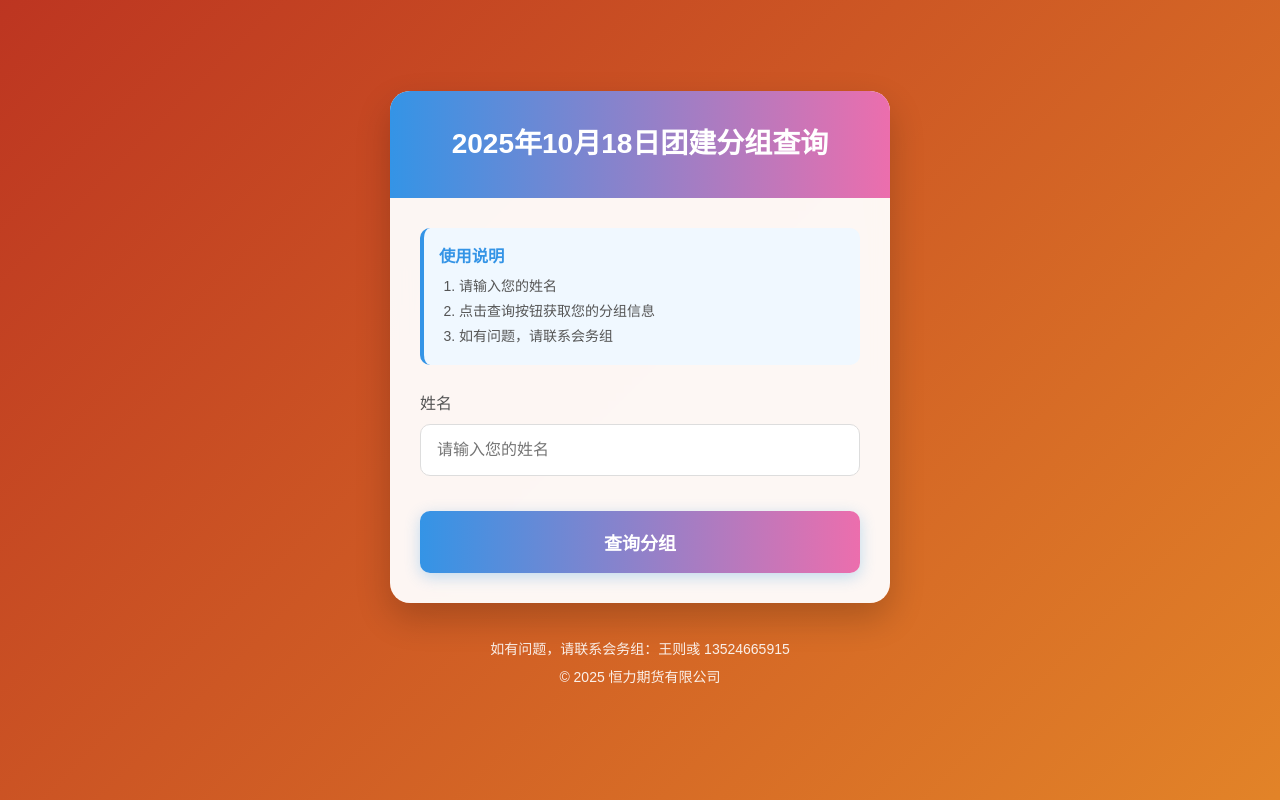
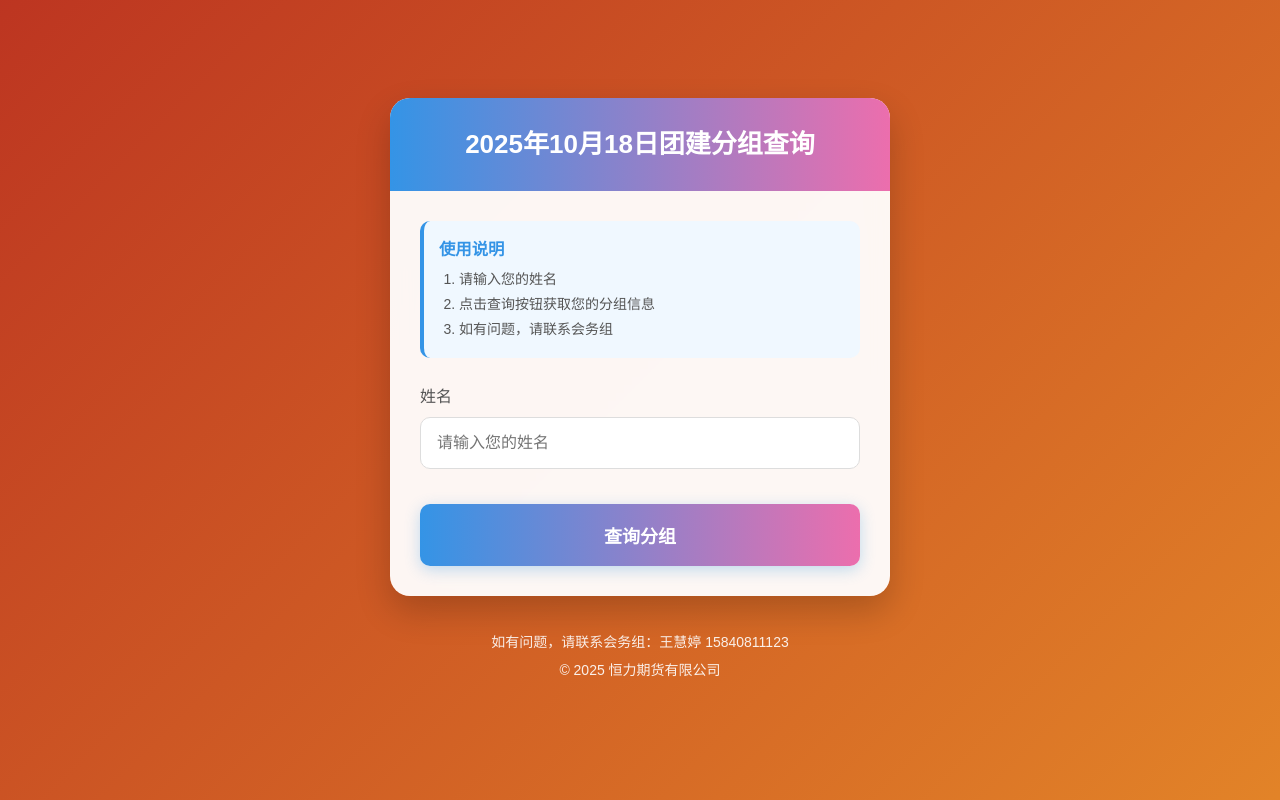
Before and after one commit to Interstellar1217/HL_TeamBuilding, a plain HTML site: page index.html in a window 1280 px wide. Drawn offline with Linux system fonts and the light colour scheme.

Commit message:
Update index.html

```diff
--- a/index.html
+++ b/index.html
@@ -45,12 +45,12 @@
         .header {
             background: linear-gradient(to right, #3494E6, #EC6EAD);
             color: white;
-            padding: 35px 20px;
+            padding: 30px 20px;
             text-align: center;
         }
 
         .header h1 {
-            font-size: 28px;
+            font-size: 26px;
             margin-bottom: 0;
             font-weight: 700;
             line-height: 1.3;
@@ -254,7 +254,7 @@
 </div>
 
 <div class="footer">
-    <p>如有问题，请联系会务组：王则彧 13524665915</p>
+    <p>如有问题，请联系会务组：王慧婷 15840811123</p>
     <p>© 2025 恒力期货有限公司</p>
 </div>
 
```
